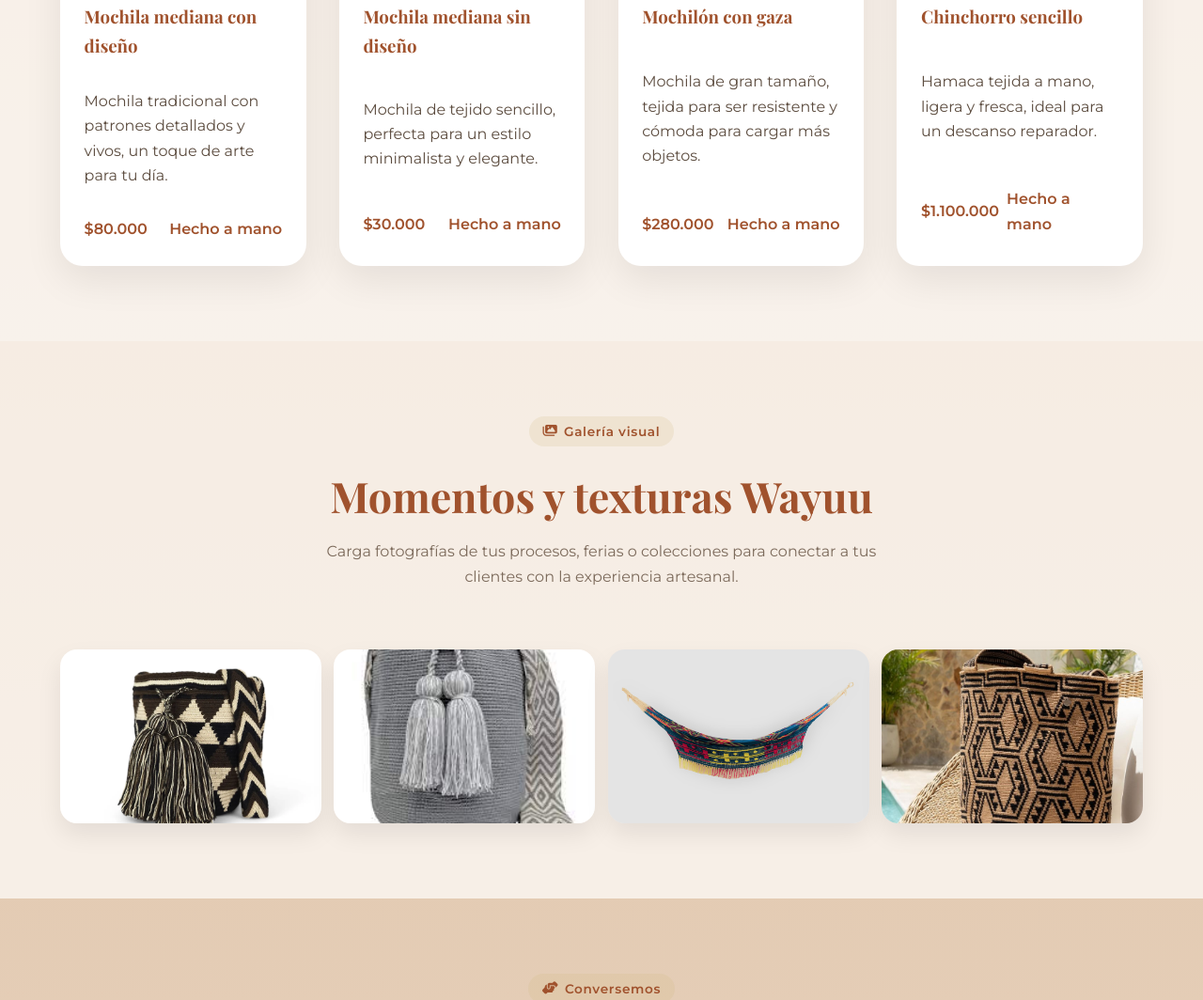
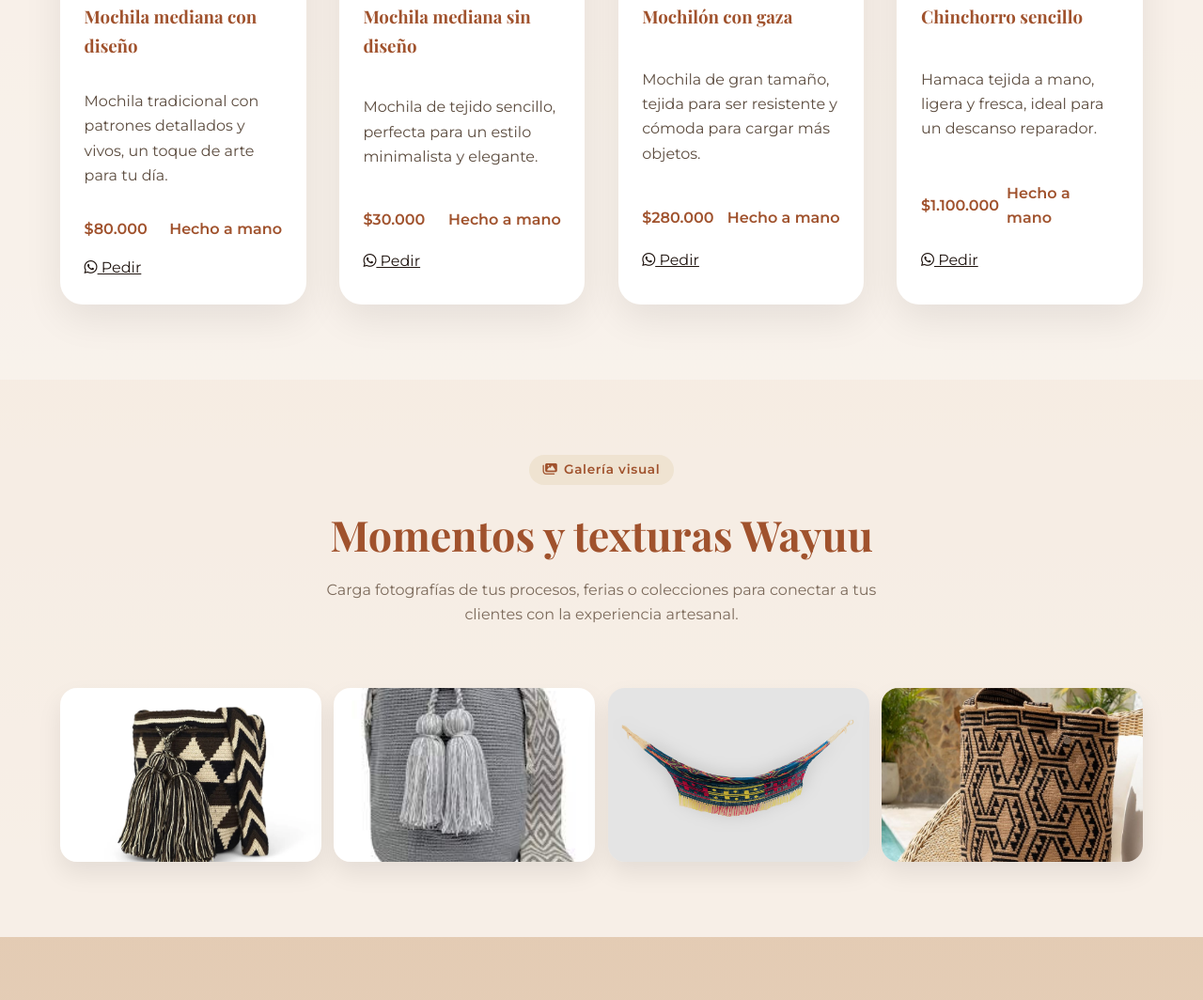
Before and after one commit to ReconvencionLaboralGuajira/artesanias-la-regalia-33, a plain HTML site: page index.html in a window 1280 px wide. Shown: the part 2148-3212 px from the top of the page at 94% size. Drawn offline with nearby package versions, Linux system fonts and the light colour scheme; no server answers; a small style sheet from the web is missing.

Commit message:
Publish site

```diff
--- a/index.html
+++ b/index.html
@@ -31,6 +31,13 @@
     <link rel="icon" type="image/png" href="images/090ad8ed08abff00281cff5122d138bd6ce22129.png">
 </head>
 <body>
+
+
+
+
+
+
+
         <header>
             <div class="container">
                 <div class="nav">
@@ -60,7 +67,7 @@
                         </ul>
                         <div class="nav-cta-group">
 
-                                <a href="https://wa.me/3243581329" class="nav-cta" target="_blank" rel="noopener">
+                                <a href="https://wa.me/573243581329" class="nav-cta" target="_blank" rel="noopener">
                                     <i class="fa-brands fa-whatsapp"></i>
                                     Pedir ahora
                                 </a>
@@ -80,7 +87,7 @@
                         <a href="#productos" class="btn btn-primary">Explorar colección</a>
                         <a href="#contacto" class="btn btn-outline">Quiero contactar</a>
 
-                            <a href="https://wa.me/3243581329"
+                            <a href="https://wa.me/573243581329"
                                class="btn btn-whatsapp"
                                target="_blank"
                                rel="noopener"
@@ -144,6 +151,14 @@
                                             <span>Hecho a mano</span>
                                         </div>
 
+
+                                    <a href="https://wa.me/573243581329?text=Hola,%20quiero%20*Mochila mediana con diseño*%20-%20$80.000"
+                                       class="btn-whatsapp-product"
+                                       target="_blank"
+                                       rel="noopener">
+                                        <i class="fab fa-whatsapp"></i> Pedir
+                                    </a>
+
                                 </div>
                             </article>
 
@@ -161,6 +176,14 @@
                                             <span>$30.000</span>
                                             <span>Hecho a mano</span>
                                         </div>
+
+
+                                    <a href="https://wa.me/573243581329?text=Hola,%20quiero%20*Mochila mediana sin diseño*%20-%20$30.000"
+                                       class="btn-whatsapp-product"
+                                       target="_blank"
+                                       rel="noopener">
+                                        <i class="fab fa-whatsapp"></i> Pedir
+                                    </a>
 
                                 </div>
                             </article>
@@ -180,6 +203,14 @@
                                             <span>Hecho a mano</span>
                                         </div>
 
+
+                                    <a href="https://wa.me/573243581329?text=Hola,%20quiero%20*Mochilón con gaza*%20-%20$280.000"
+                                       class="btn-whatsapp-product"
+                                       target="_blank"
+                                       rel="noopener">
+                                        <i class="fab fa-whatsapp"></i> Pedir
+                                    </a>
+
                                 </div>
                             </article>
 
@@ -197,6 +228,14 @@
                                             <span>$1.100.000</span>
                                             <span>Hecho a mano</span>
                                         </div>
+
+
+                                    <a href="https://wa.me/573243581329?text=Hola,%20quiero%20*Chinchorro sencillo*%20-%20$1.100.000"
+                                       class="btn-whatsapp-product"
+                                       target="_blank"
+                                       rel="noopener">
+                                        <i class="fab fa-whatsapp"></i> Pedir
+                                    </a>
 
                                 </div>
                             </article>
@@ -278,7 +317,7 @@
                                 <div class="contact-icon" aria-hidden="true">💬</div>
                                 <div>
                                     <strong>WhatsApp</strong><br>
-                                    <a href="https://wa.me/3243581329" target="_blank" rel="noopener">Escríbenos al 3243581329</a>
+                                    <a href="https://wa.me/573243581329" target="_blank" rel="noopener">Escríbenos al 3243581329</a>
                                 </div>
                             </div>
 
@@ -287,7 +326,7 @@
                                 <strong>Redes y canales</strong>
                                 <div class="socials">
 
-                                        <a href="https://wa.me/3243581329" aria-label="WhatsApp" rel="noopener" target="_blank">
+                                        <a href="https://wa.me/573243581329" aria-label="WhatsApp" rel="noopener" target="_blank">
                                             <svg viewBox="0 0 24 24" role="img" focusable="false">
                                                 <path d="M17.472 14.382c-.297-.149-1.758-.867-2.03-.967-.273-.1-.472-.148-.672.15-.197.297-.768.966-.94 1.164-.173.199-.347.224-.644.075-.297-.149-1.255-.463-2.39-1.475-.883-.788-1.48-1.761-1.653-2.059-.173-.297-.018-.458.13-.606.134-.133.298-.347.447-.52.149-.174.198-.298.298-.497.1-.199.05-.373-.025-.522-.075-.149-.672-1.611-.921-2.206-.242-.58-.487-.501-.672-.51l-.573-.01c-.199 0-.522.074-.795.373s-1.05 1.025-1.05 2.499 1.077 2.893 1.227 3.092c.149.199 2.123 3.23 5.145 4.522.719.31 1.281.496 1.718.635.72.23 1.377.197 1.896.12.579-.086 1.758-.719 2.006-1.413.248-.695.248-1.291.173-1.414-.074-.123-.272-.198-.57-.347z"/>
                                             </svg>
@@ -411,7 +450,7 @@
         </footer>
 
 
-        <a class="whatsapp-btn" href="https://wa.me/3243581329" target="_blank" rel="noopener" aria-label="Contactar por WhatsApp">
+        <a class="whatsapp-btn" href="https://wa.me/573243581329" target="_blank" rel="noopener" aria-label="Contactar por WhatsApp">
             <svg viewBox="0 0 24 24" role="img" focusable="false" aria-hidden="true">
                 <path d="M12.01 2a9.9 9.9 0 0 0-8.47 14.92L2 22l5.2-1.5A9.93 9.93 0 1 0 12.01 2zm0 2a7.9 7.9 0 0 1 6.77 12.12l-.26.39A7.9 7.9 0 0 1 7.24 18l-.4-.25A7.9 7.9 0 0 1 12 4zm4.21 9.94c-.23-.12-1.36-.74-1.57-.82-.21-.08-.37-.12-.52.12-.16.24-.6.77-.73.92-.13.15-.26.18-.48.06-.22-.11-.93-.34-1.78-1.09-.66-.59-1.11-1.33-1.24-1.56-.13-.23-.01-.35.09-.47.09-.09.2-.27.3-.4.1-.13.13-.23.2-.39.07-.16.03-.29-.02-.41-.05-.12-.5-1.2-.68-1.64-.18-.43-.36-.37-.52-.38l-.44-.01c-.16 0-.4.05-.61.28-.21.24-.8.78-.8 1.89s.82 2.19.93 2.34c.11.15 1.61 2.44 3.9 3.42.54.23.97.37 1.3.48.54.17 1.05.15 1.44.09.44-.07 1.34-.54 1.53-1.05.19-.52.19-.96.13-1.05-.05-.09-.21-.15-.43-.26z" fill="currentColor" />
             </svg>
```
